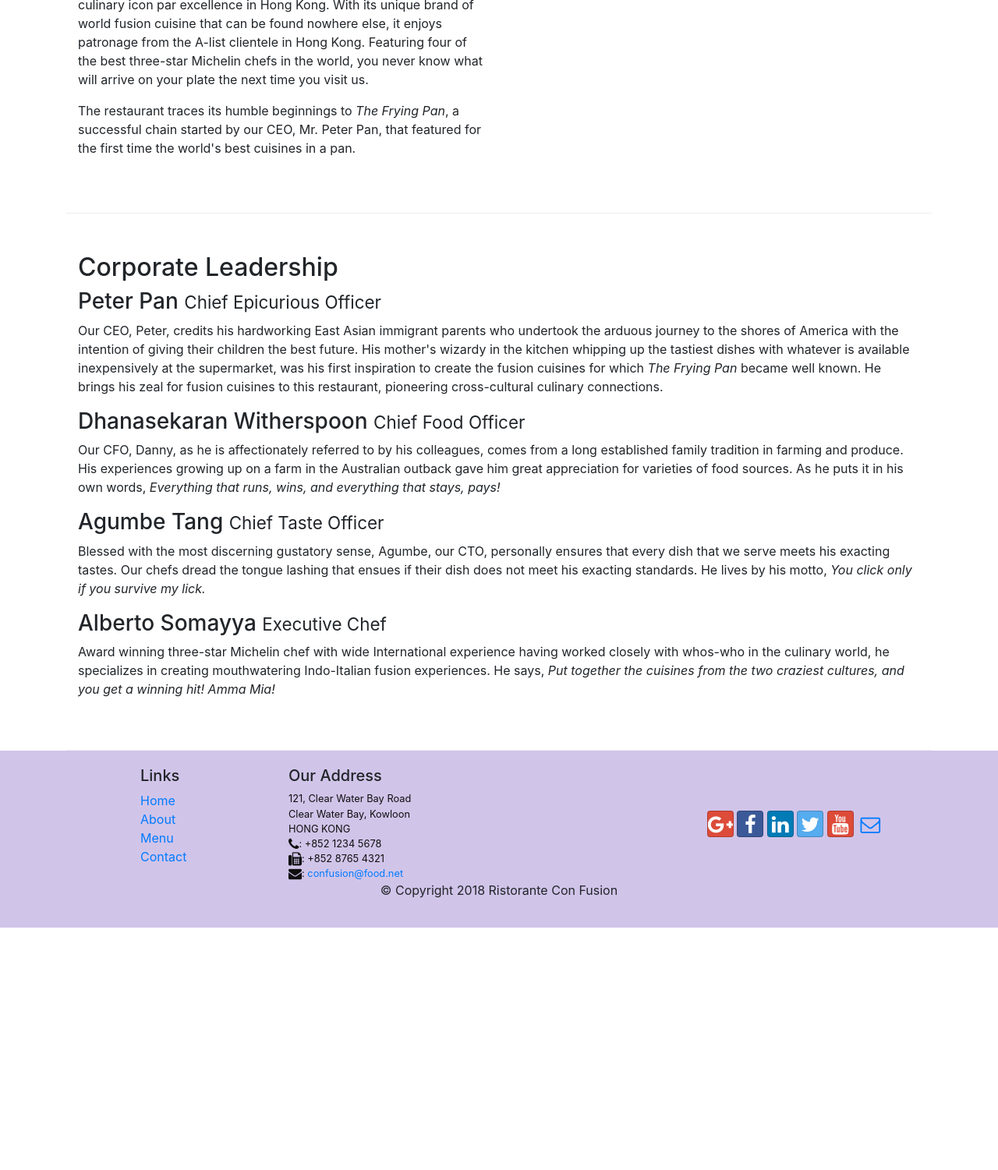
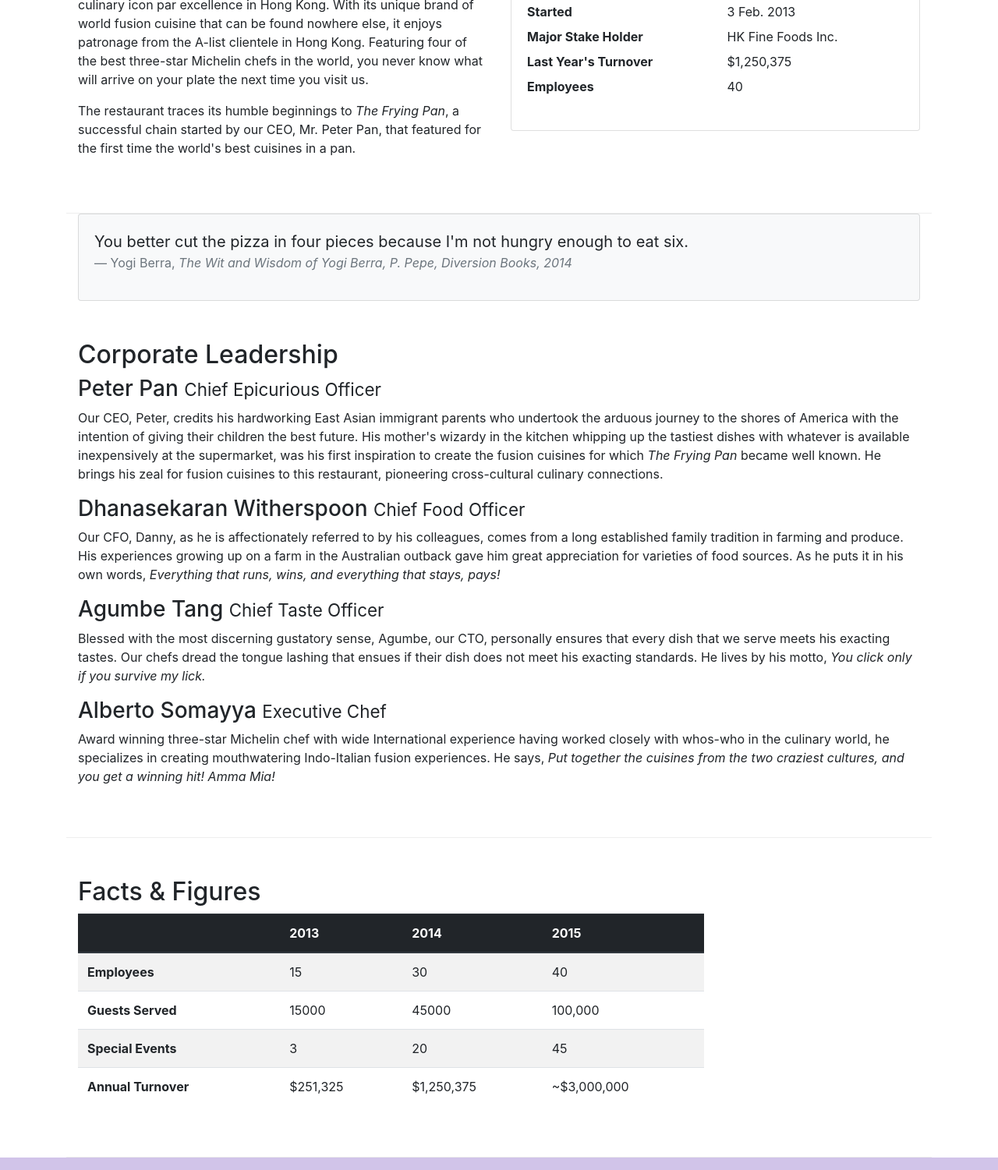
Before and after one commit to psadeck76/FullStack, a website: page aboutus.html in a window 1280 px wide. Shown: the part 579-2080 px from the top of the page at 78% size. Before the commit the page ends 1769 px from the top, so only its background shows below. Drawn offline with nearby package versions, Linux system fonts and the light colour scheme.

Commit message:
Bootstrap Cards and Forms

```diff
--- a/aboutus.html
+++ b/aboutus.html
@@ -68,8 +68,37 @@
             </div>
             <div>
             </div>
+            <div class="col-sm">
+                <div class="card">
+                    <h3 class="card-header bg-primary text-white">Facts At a Glance</h3>
+                    <div class="card-body">
+                        <dl class="row">
+                            <dt class="col-6">Started</dt>
+                            <dd class="col-6">3 Feb. 2013</dd>
+                            <dt class="col-6">Major Stake Holder</dt>
+                            <dd class="col-6">HK Fine Foods Inc.</dd>
+                            <dt class="col-6">Last Year's Turnover</dt>
+                            <dd class="col-6">$1,250,375</dd>
+                            <dt class="col-6">Employees</dt>
+                            <dd class="col-6">40</dd>
+                        </dl>
+                    </div>
+                </div>
+            </div>
         </div>
 
+        <div class="col-12">
+            <div class="card card-body bg-light">
+                <blockquote class="blockquote">
+                    <p class="mb-0">You better cut the pizza in four pieces because
+                        I'm not hungry enough to eat six.</p>
+                    <footer class="blockquote-footer">Yogi Berra,
+                        <cite title="Source Title">The Wit and Wisdom of Yogi Berra,
+                        P. Pepe, Diversion Books, 2014</cite>
+                    </footer>
+                </blockquote>
+            </div>
+        </div>
 
         <div class="row row-content">
             <div class="col-12">
@@ -84,6 +113,51 @@
                 <p class="d-none d-sm-block">Award winning three-star Michelin chef with wide International experience having worked closely with whos-who in the culinary world, he specializes in creating mouthwatering Indo-Italian fusion experiences. He says, <em>Put together the cuisines from the two craziest cultures, and you get a winning hit! Amma Mia!</em></p>
             </div>
        </div>
+
+       <div class="row row-content">
+            <div class="col-12 col-sm-9">
+                <h2>Facts &amp; Figures</h2>
+                <div class="table-responsive">
+                    <table class="table table-striped">
+                        <thead class="thead-dark">
+                            <tr>
+                                <th>&nbsp;</th>
+                                <th>2013</th>
+                                <th>2014</th>
+                                <th>2015</th>
+                            </tr>
+                        </thead>
+                        <tbody>
+                            <tr>
+                                <th>Employees</th>
+                                <td>15</td>
+                                <td>30</td>
+                                <td>40</td>
+                            </tr>
+                            <tr>
+                                <th>Guests Served</th>
+                                <td>15000</td>
+                                <td>45000</td>
+                                <td>100,000</td>
+                            </tr>
+                            <tr>
+                                <th>Special Events</th>
+                                <td>3</td>
+                                <td>20</td>
+                                <td>45</td>
+                            </tr>
+                            <tr>
+                                <th>Annual Turnover</th>
+                                <td>$251,325</td>
+                                <td>$1,250,375</td>
+                                <td>~$3,000,000</td>
+                            </tr>
+                        </tbody>
+                    </table>
+                </div>
+            </div>
+
+        </div>
 
     </div>
 
```
